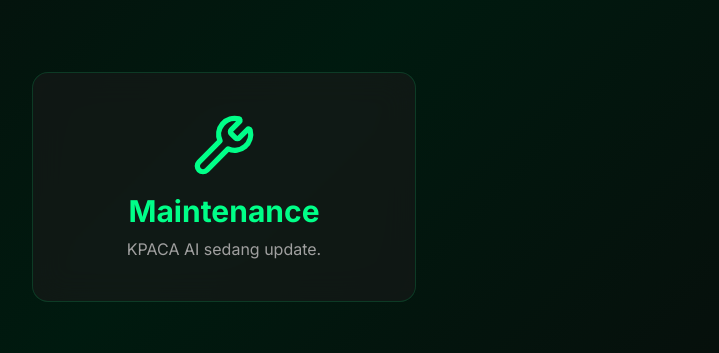
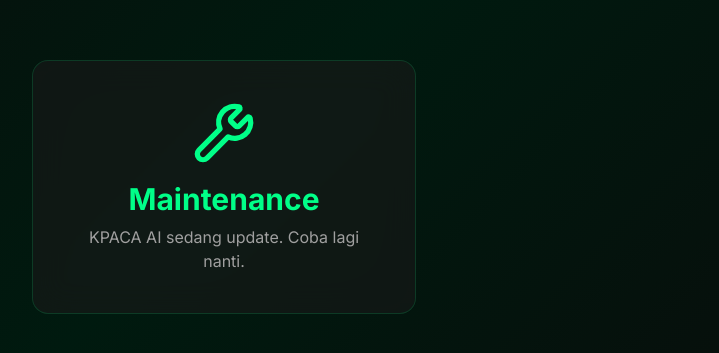
Before and after one commit to rendi001-code/Kpaca-ai, a plain HTML site: page maintenance.html in a window 1280 px wide. Shown: the part 213-566 px from the top of the page, without its empty margins (416-1135 px from the left). Drawn offline with nearby package versions, Linux system fonts and the light colour scheme.

Commit message:
Enhance maintenance message with retry suggestion
Updated maintenance message to encourage users to try again later.

```diff
--- a/maintenance.html
+++ b/maintenance.html
@@ -3,6 +3,4 @@
 <link rel="stylesheet" href="assets/style.css"></head>
 <body class="h-screen flex items-center justify-center"><div class="glass rounded-2xl p-10 w-96 text-center">
 <i data-lucide="wrench" class="w-16 h-16 mx-auto text-[var(--neon)] mb-4"></i>
-<h1 class="text-3xl font-bold text-[var(--neon)] mb-2">Maintenance</h1>
-<p style="color:var(--text-2)">KPACA AI sedang update.</p></div>
-<script>lucide.createIcons();</script></body></html>
+<h1 class="text-3xl font-bold text-[var(--neon)] mb-2">Maintenance</h1><p style="color:var(--text-2)">KPACA AI sedang update. Coba lagi nanti.</p></div><script>lucide.createIcons()</script></body></html>
```
